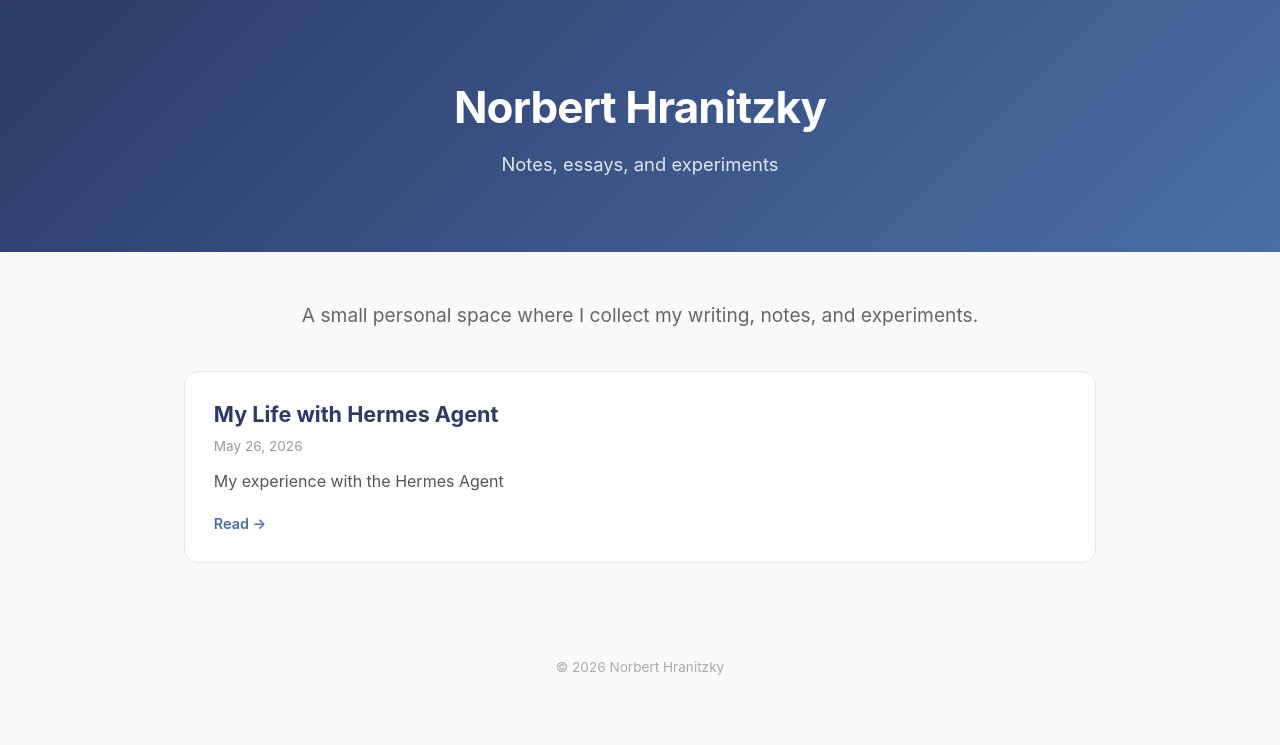
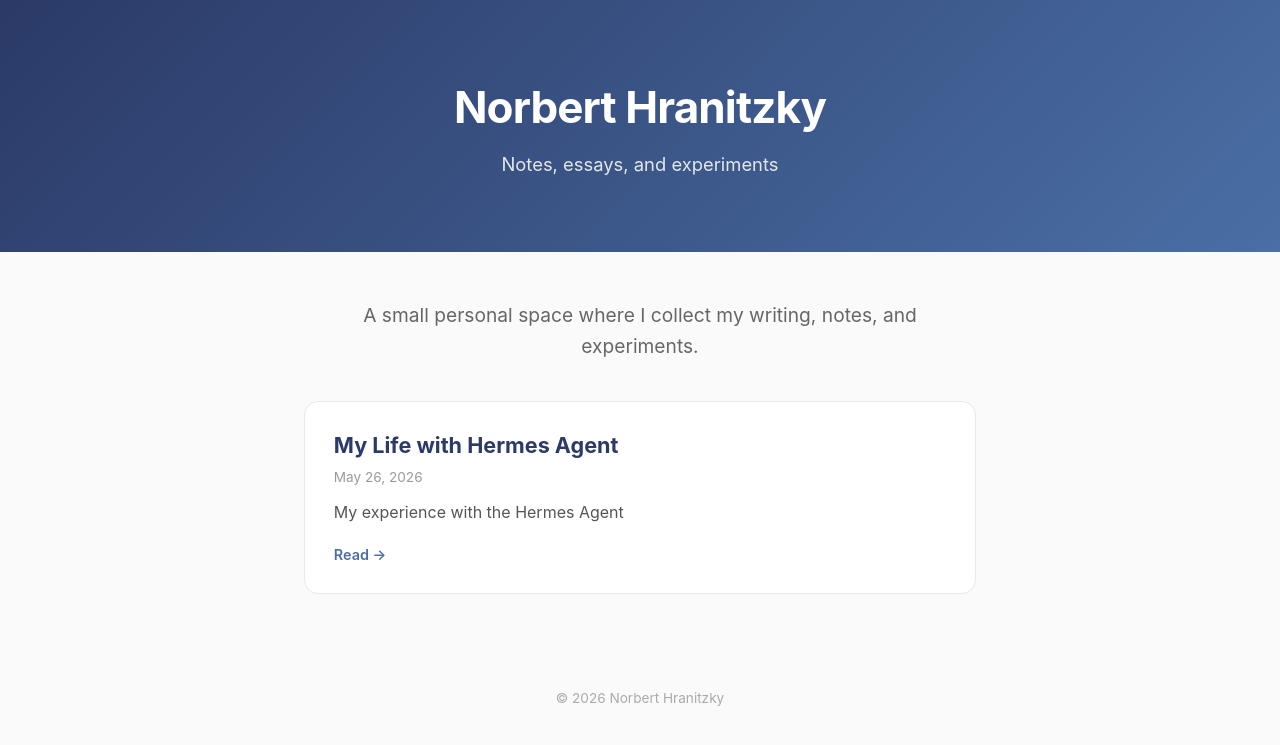
Before and after one commit to nhranitzky/nhranitzky.github.io, a Jekyll site: the page built from index.md, in a window 1280 px wide. Shown: the top 745 px of the page. Built offline with Jekyll 4.4.1, drawn with Linux system fonts in a browser that asks for light colours.

Commit message:
Add custom layout

```diff
--- a/assets/css/style.scss
+++ b/assets/css/style.scss
@@ -35,7 +35,7 @@ body {
 
 /* ---- Content ---- */
 .content {
-  max-width: 960px;
+  max-width: 720px;
   margin: 0 auto;
   padding: 3rem 1.5rem;
 }
```
